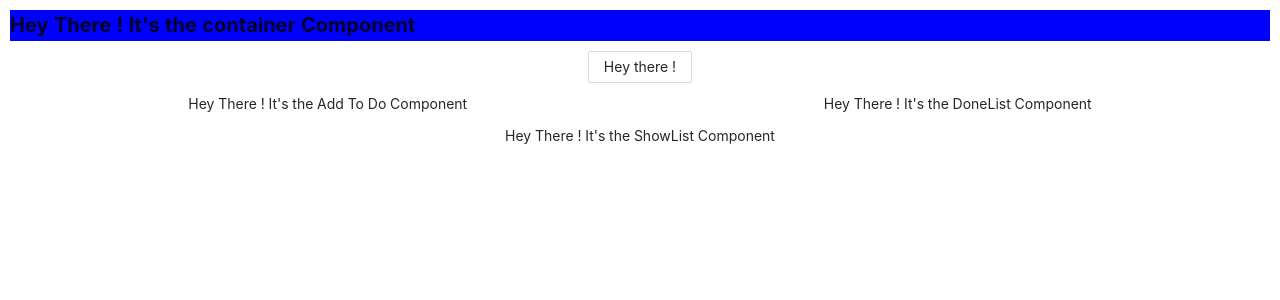
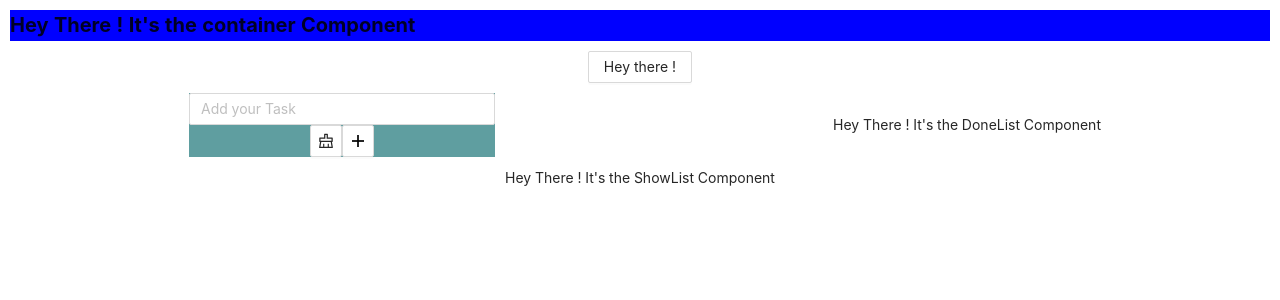
Before and after one commit to HossamMorsey/my-to-do-list, a React (Create React App) app: page / in a window 1280 px wide. Shown: the top 300 px of the page. Built offline with nearby package versions, Linux system fonts and the light colour scheme.

Commit message:
[Update] Functionality and styles

```diff
--- a/src/components/AddToDo/AddToDo.js
+++ b/src/components/AddToDo/AddToDo.js
@@ -1,7 +1,46 @@
-import React from "react";
+import React, { useState } from "react";
+import { Input, Button } from "antd";
+import { ClearOutlined, PlusOutlined } from "@ant-design/icons";
+import "./AddToDo.scss";
 
 const AddToDo = () => {
-  return <div>Hey There ! It's the Add To Do Component</div>;
+  const [state, setState] = useState({
+    toDoTask: "",
+  });
+
+  const onChangeText = (e) => {
+    setState({
+      ...state,
+      toDoTask: e.target.value,
+    });
+  };
+
+  const onPressEnter = (e) => {
+    setState({
+      ...state,
+      toDoTask: e.target.value,
+    });
+  };
+
+  const clearTextArea = () => {
+    setState({
+      ...state,
+      toDoTask: "",
+    });
+  };
+
+  return (
+    <div className="add-todo-text">
+      <Input
+        onChange={onChangeText}
+        onPressEnter={onPressEnter}
+        placeholder="Add your Task"
+        value={state.toDoTask}
+      />
+      <Button onClick={clearTextArea} icon={<ClearOutlined />} />
+      <Button icon={<PlusOutlined />} />
+    </div>
+  );
 };
 
 export default AddToDo;
--- a/src/components/AddToDo/AddToDo.scss
+++ b/src/components/AddToDo/AddToDo.scss
@@ -0,0 +1,4 @@
+.add-todo-text{
+    margin-left: 10px !important;
+    background-color: cadetblue;
+}
```
